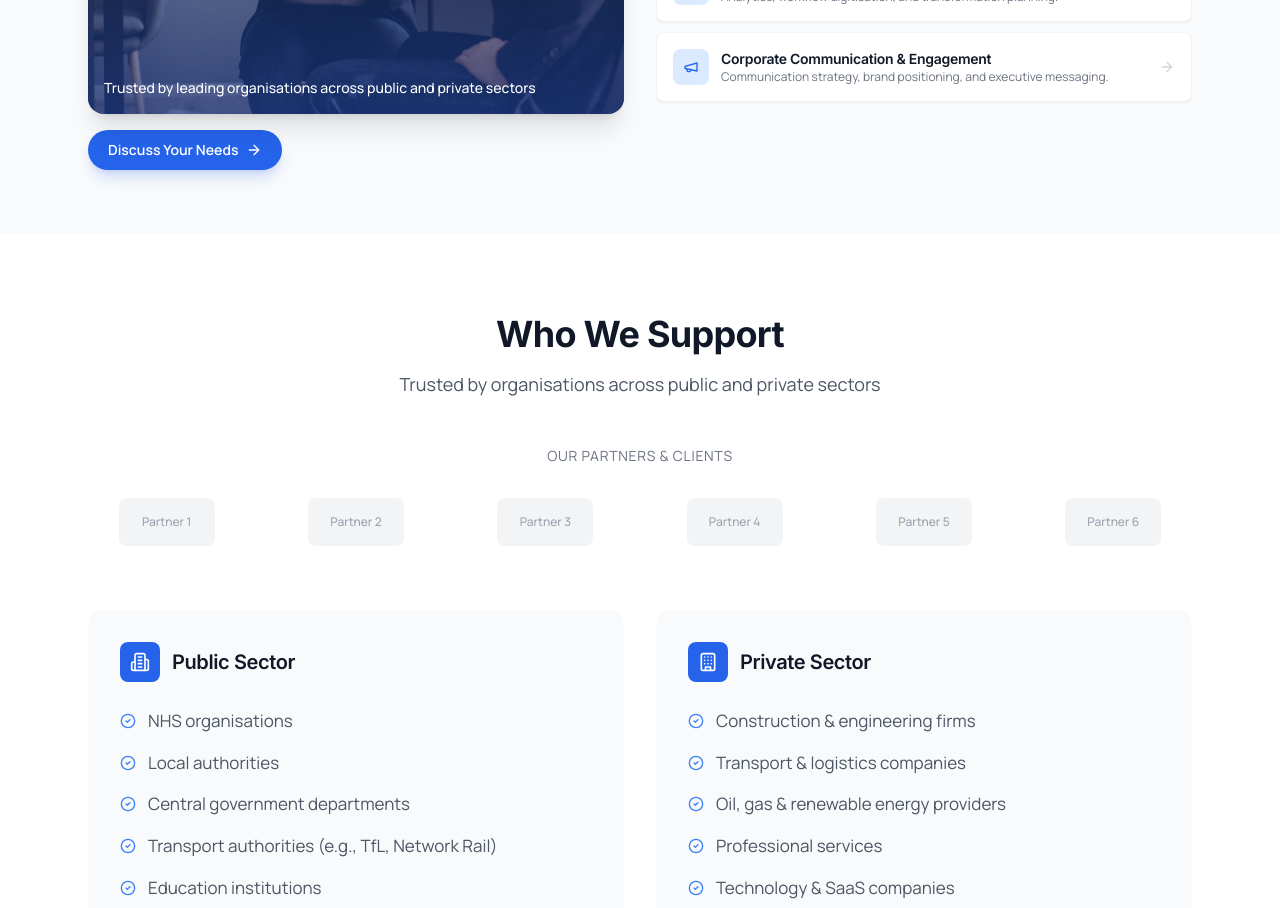
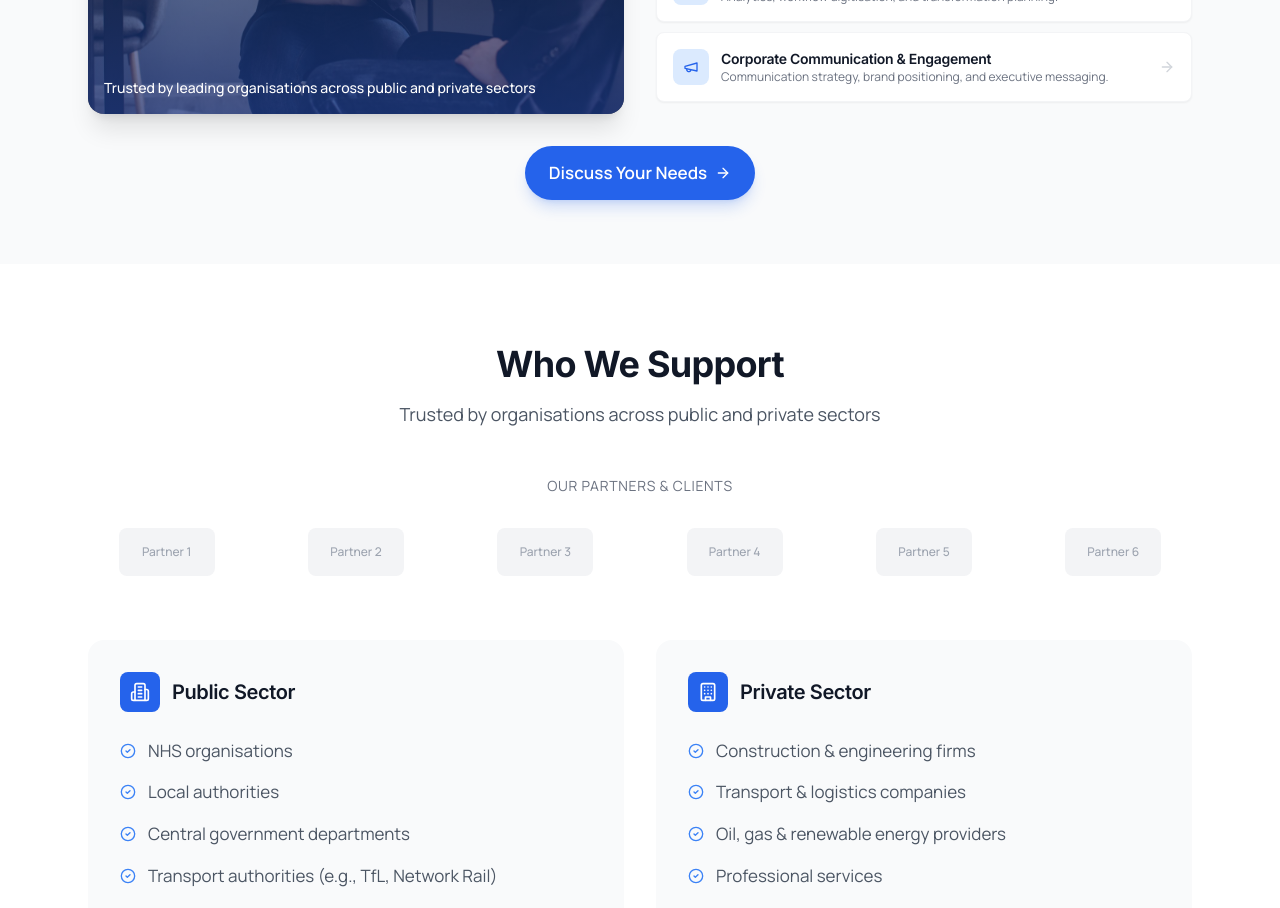
Before and after one commit to nicomalgeri/jbaf-consulting, a Next.js app: page /landing in a window 1280 px wide. Shown: the part 1200-2108 px from the top of the page. Built offline with nearby package versions, Linux system fonts and the light colour scheme; no server answers.

Commit message:
Center CTA in What We Do section
Co-Authored-By: Claude Opus 4.5 <noreply@anthropic.com>

```diff
--- a/app/landing/page.tsx
+++ b/app/landing/page.tsx
@@ -213,16 +213,6 @@ export default function LandingPage() {
                   <p className="text-white font-medium text-sm">Trusted by leading organisations across public and private sectors</p>
                 </div>
               </div>
-              {/* CTA below image */}
-              <div className="mt-4">
-                <button
-                  onClick={scrollToForm}
-                  className="inline-flex items-center px-5 py-2.5 bg-primary-600 text-white rounded-full font-semibold text-sm hover:bg-primary-700 transition-all shadow-lg shadow-primary-600/20"
-                >
-                  Discuss Your Needs
-                  <ArrowRight className="ml-2 w-4 h-4" />
-                </button>
-              </div>
             </div>
 
             {/* Right - Service Cards */}
@@ -278,11 +268,11 @@ export default function LandingPage() {
             </div>
           </div>
 
-          {/* Mobile CTA */}
-          <div className="mt-6 text-center lg:hidden">
+          {/* CTA - Centered */}
+          <div className="mt-8 text-center">
             <button
               onClick={scrollToForm}
-              className="inline-flex items-center px-6 py-3 bg-primary-600 text-white rounded-full font-semibold hover:bg-primary-700 transition-all"
+              className="inline-flex items-center px-6 py-3 bg-primary-600 text-white rounded-full font-semibold hover:bg-primary-700 transition-all shadow-lg shadow-primary-600/20"
             >
               Discuss Your Needs
               <ArrowRight className="ml-2 w-4 h-4" />
```
